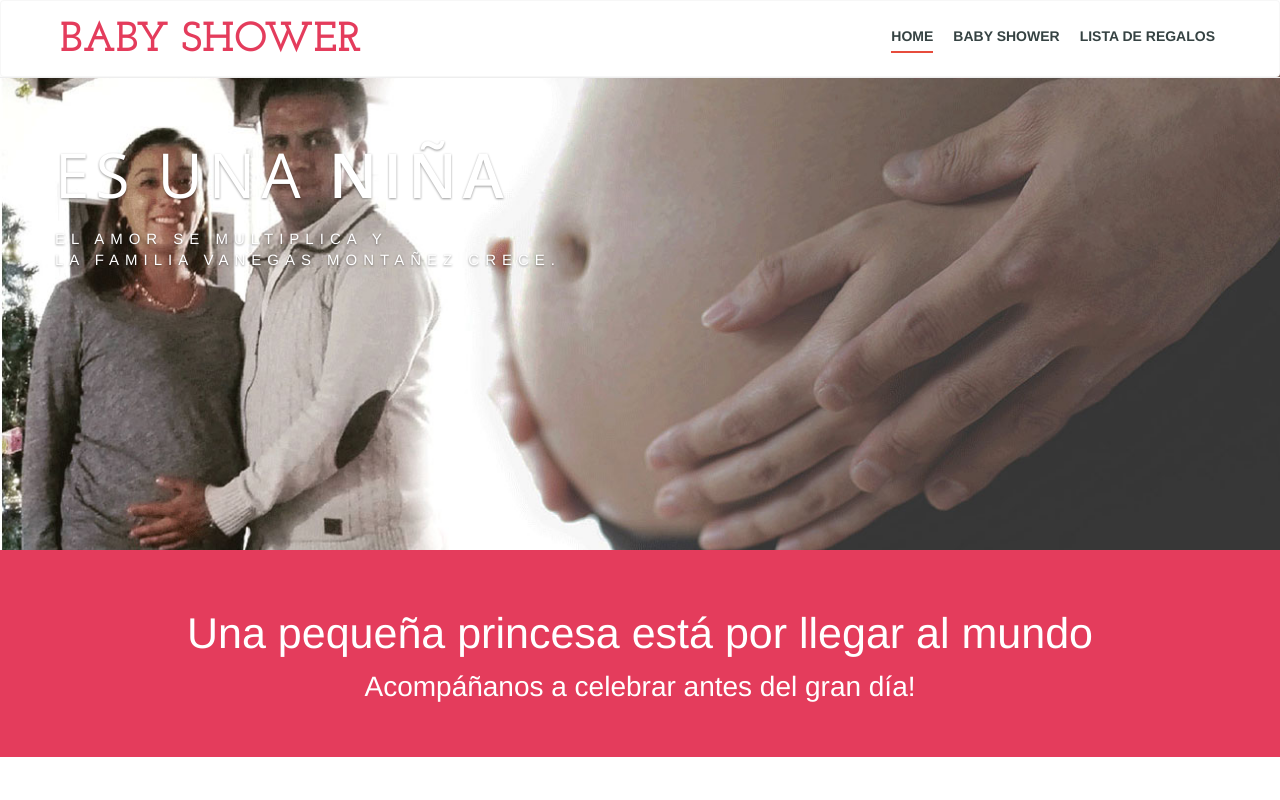
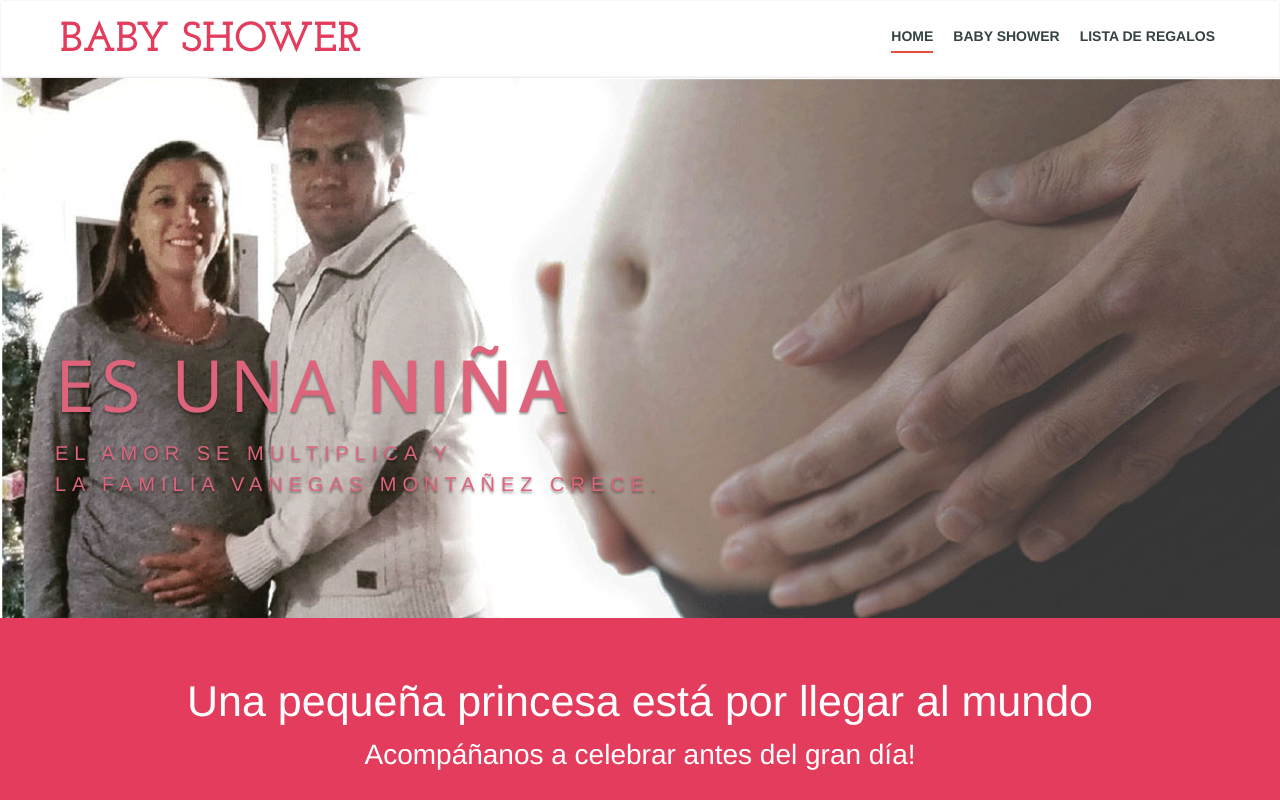
Before and after one commit to carolinayandres/carolinayandres.github.io, a plain HTML site: page index.html in a window 1280 px wide. Shown: the top 800 px of the page. Drawn offline with nearby package versions, Linux system fonts and the light colour scheme; no server answers.

Commit message:
jumbotron title down

```diff
--- a/css/style.css
+++ b/css/style.css
@@ -109,24 +109,23 @@ Header
 .jumbotron
 {
     background-color: transparent;
-    padding-top: 90px;
+    padding-top: 300px;
 }
 .jumbotron p.big
 {
-    line-height: 21px;
+    line-height: 31px;
     border-width: 0px;
     margin: 0px;
     padding: 0px;
     letter-spacing: 6px;
-    font-size: 15px;
-    color: #fff;
+    font-size:20px;
     text-transform: uppercase;
     font-weight: 400;
-    color: #ffffff;
-    -webkit-filter: drop-shadow(0 1px 1px rgba(0, 0, 0, 0.4));
-    -moz-filter: drop-shadow(0 1px 1px rgba(0, 0, 0, 0.4));
-    -ms-filter: drop-shadow(0 1px 1px rgba(0, 0, 0, 0.4));
-    filter: drop-shadow(0 1px 1px rgba(0, 0, 0, 0.4));
+    color: #dd647b;
+    -webkit-filter: drop-shadow(0 2px 1px rgba(0, 0, 0, 0.4));
+    -moz-filter: drop-shadow(0 2px 1px rgba(0, 0, 0, 0.4));
+    -ms-filter: drop-shadow(0 2px 1px rgba(0, 0, 0, 0.4));
+    filter: drop-shadow(0 2px 1px rgba(0, 0, 0, 0.4));
     padding-top: 10px;
 }
 a.btn-banner {
@@ -172,15 +171,15 @@ a.btn-banner:hover, a.btn-banner:focus
     margin: 0px;
     padding: 0px;
     font-family: 'Open Sans', sans-serif;
-    font-size: 62px;
+    font-size: 72px;
     letter-spacing: 6px;
     text-transform: uppercase;
     font-weight: 400;
-    color: #ffffff;
-    -webkit-filter: drop-shadow(0 1px 1px rgba(0, 0, 0, 0.4));
-    -moz-filter: drop-shadow(0 1px 1px rgba(0, 0, 0, 0.4));
-    -ms-filter: drop-shadow(0 1px 1px rgba(0, 0, 0, 0.4));
-    filter: drop-shadow(0 1px 1px rgba(0, 0, 0, 0.4));
+    color: #dd647b;
+    -webkit-filter: drop-shadow(0 2px 1px rgba(0, 0, 0, 0.4));
+    -moz-filter: drop-shadow(0 2px 1px rgba(0, 0, 0, 0.4));
+    -ms-filter: drop-shadow(0 2px 1px rgba(0, 0, 0, 0.4));
+    filter: drop-shadow(0 2px 1px rgba(0, 0, 0, 0.4));
 }
 .container .jumbotron, .container-fluid .jumbotron {
     padding-right: 60px;
@@ -590,7 +589,7 @@ cta
 }
 .jumbotron
 {
-    padding-right: 30px;
+    padding-right: 50px;
     padding-left: 30px;
 }
 .fig-caption {
@@ -631,7 +630,7 @@ p.cta-sub-title {
 }
 .jumbotron
 {
-    padding: 90px 0px 0px 20px !important;
+    padding: 300px 0px 0px 20px !important;
 }
 }
 .footer_copyright a
@@ -653,6 +652,9 @@ p.cta-sub-title {
 .jumbotron h1.small {
     font-size: 44px;
 }
+.jumbotron h1.small {
+    font-size: 15px;
+}
 h1.cta-title {
     font-size: 30px;
 }
@@ -667,7 +669,7 @@ p.cta-sub-title {
 }
 .jumbotron
 {
-    padding: 90px 0px 0px 20px !important;
+    padding: 300px 0px 0px 20px !important;
 }
 .service-box .service-text h3 {
     padding-top: 15px;
```
